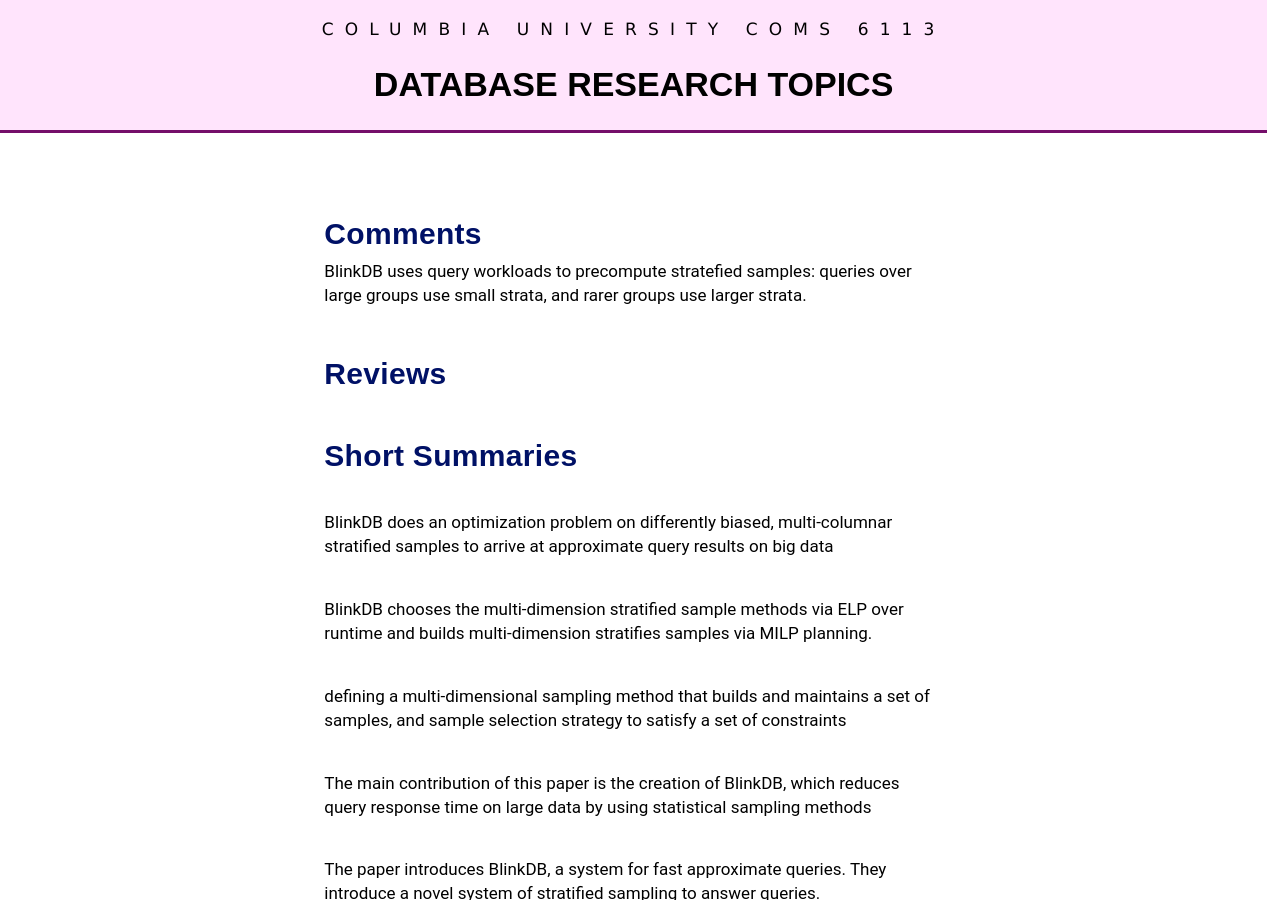
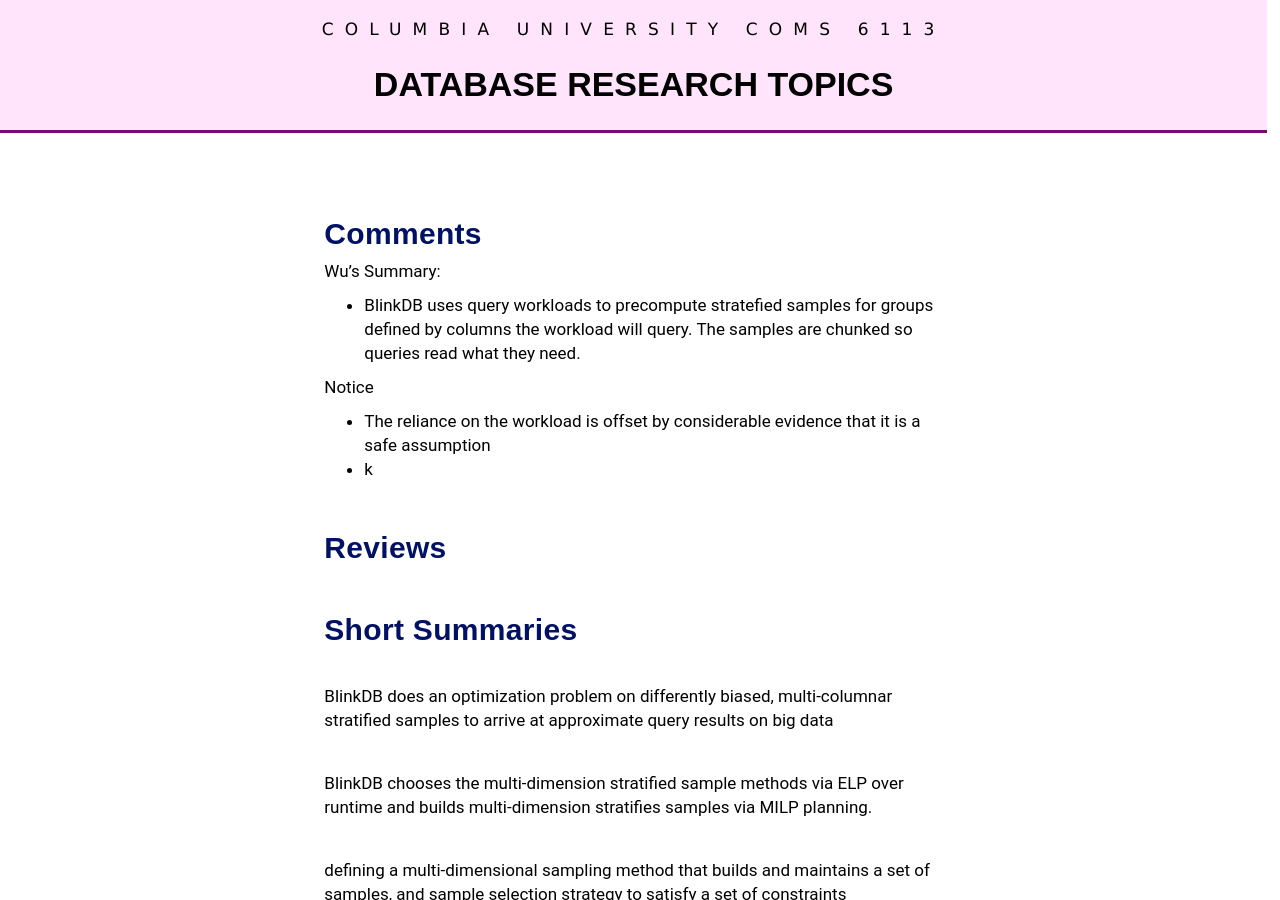
Before and after one commit to wzao1515/w6113.github.io, a Jekyll site: the page built from exreviews_25.md, in a window 1280 px wide and 900 px high. Built offline with Jekyll 4.4.1, drawn with Linux system fonts in a browser that asks for light colours; our own code applies the rules of GitHub Pages for plain Markdown files.

Commit message:
updated website

```diff
--- a/exreviews_25.md
+++ b/exreviews_25.md
@@ -4,7 +4,15 @@ layout: page
 
 ## Comments
 
-BlinkDB uses query workloads to precompute stratefied samples: queries over large groups use small strata, and rarer groups use larger strata.
+Wu's Summary:
+
+* BlinkDB uses query workloads to precompute stratefied samples for groups defined by columns the workload will query.  The samples are chunked so queries read what they need.
+
+
+Notice
+
+* The reliance on the workload is offset by considerable evidence that it is a safe assumption
+* k
 
 ## Reviews
 
```
Also changed, not shown: allreviews.md (+2 -2 lines).
